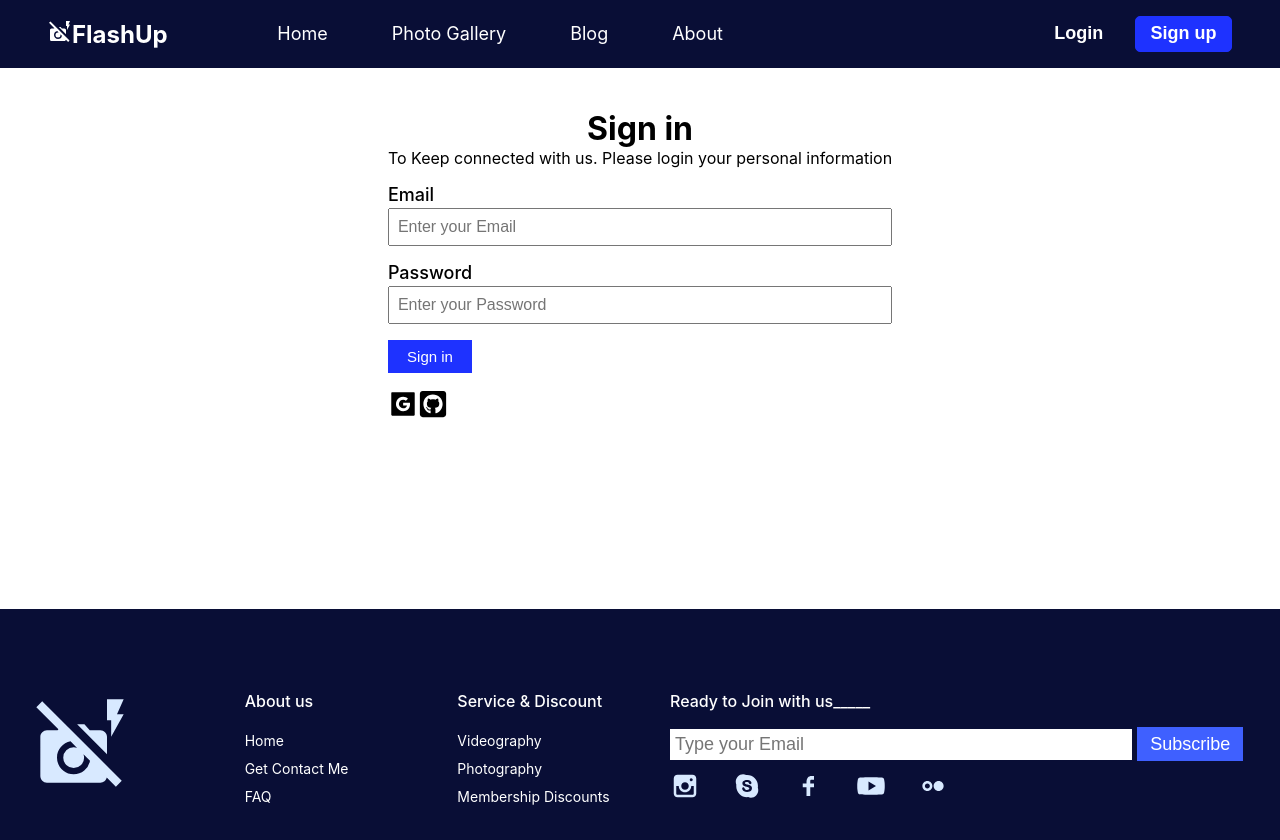
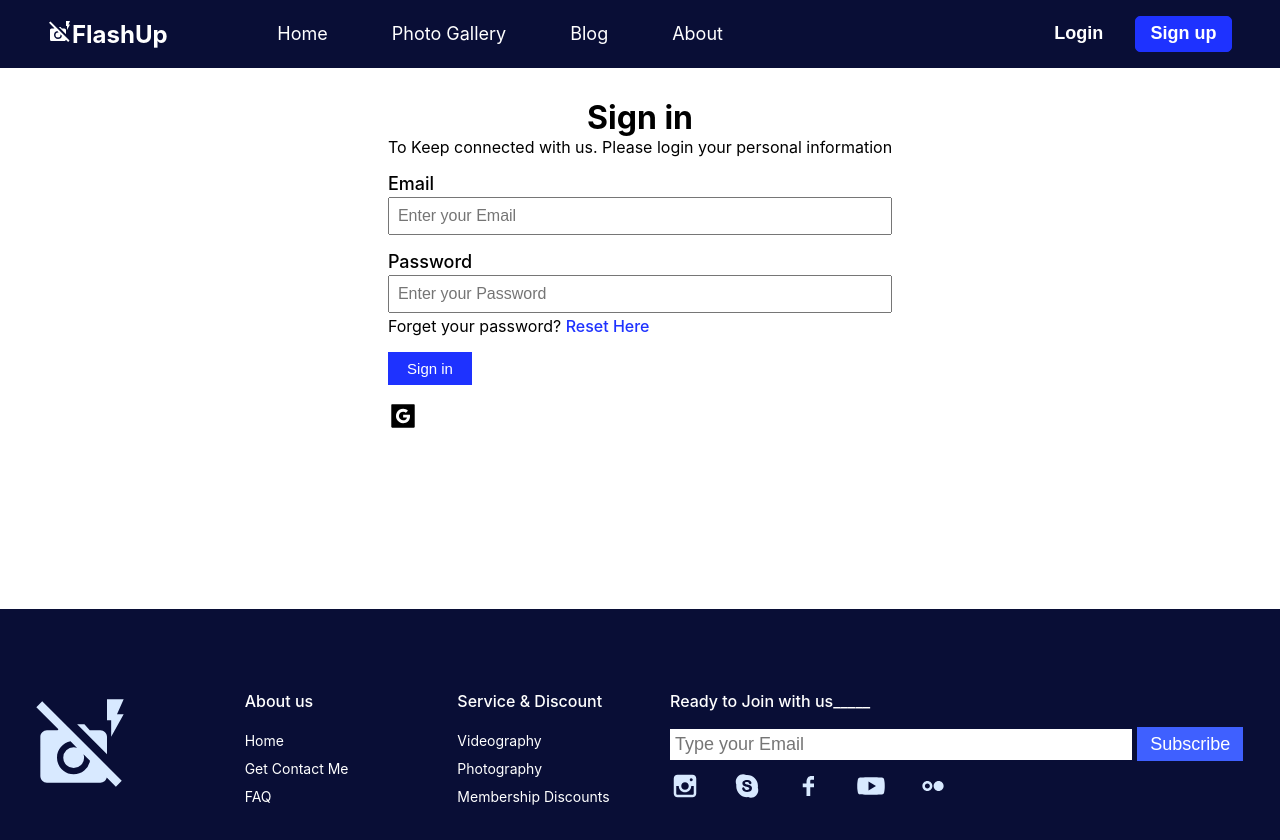
Before and after one commit to morshedulmunna/Flash-up, a React (Create React App) app: page /login in a window 1280 px wide. Shown: the top 840 px of the page. Built offline with nearby package versions, Linux system fonts and the light colour scheme; no server answers.

Commit message:
Long in Form Handle Done

```diff
--- a/package.json
+++ b/package.json
@@ -10,6 +10,7 @@
     "react": "^18.0.0",
     "react-dom": "^18.0.0",
     "react-firebase-hooks": "^5.0.3",
+    "react-hot-toast": "^2.2.0",
     "react-icons": "^4.3.1",
     "react-router-dom": "6",
     "react-scripts": "5.0.1",
--- a/src/App.js
+++ b/src/App.js
@@ -12,11 +12,13 @@ import {
 } from "./pages/index.pages";
 import RequireAuth from "./requireAuth/RequireAuth";
 import { Footer, Navbar } from "./shared";
+import { Toaster } from "react-hot-toast";
 
 function App() {
   return (
     <>
       <Navbar />
+      <Toaster />
       <Routes>
         <Route path="/" element={<Home />} />
         <Route path="/photo-gallery" element={<PhotoGallery />} />
--- a/src/pages/Login/Login.css
+++ b/src/pages/Login/Login.css
@@ -30,6 +30,15 @@
   font-size: 16px;
   width: 100%;
 }
+.subLink > p {
+  font-weight: 400;
+  font-size: 16px;
+}
+.subLink p > span {
+  cursor: pointer;
+  color: #1e32ff;
+  font-weight: 500;
+}
 .login_content button {
   padding: 0.5rem 1.2rem;
   background-color: #1e32ff;
--- a/src/pages/Login/Login.js
+++ b/src/pages/Login/Login.js
@@ -1,28 +1,75 @@
 import React, { useEffect, useState } from "react";
 import "./Login.css";
 import { AiFillGoogleSquare } from "react-icons/ai";
-import { FaGithubSquare } from "react-icons/fa";
-import { useNavigate } from "react-router-dom";
-import { useSignInWithEmailAndPassword } from "react-firebase-hooks/auth";
+import { useLocation, useNavigate } from "react-router-dom";
+import {
+  useSignInWithEmailAndPassword,
+  useSignInWithGoogle,
+} from "react-firebase-hooks/auth";
 import auth from "../../firebase/firebaseInit";
+import toast from "react-hot-toast";
+import { sendPasswordResetEmail } from "firebase/auth";
+
+//toast
 
 const Login = () => {
   const [email, setEmail] = useState("");
   const [password, setPassword] = useState("");
+  const [signInWithEmailAndPassword, user, loading, error] =
+    useSignInWithEmailAndPassword(auth);
+  const [signInWithGoogle, userGoogle] = useSignInWithGoogle(auth);
+
   const navigate = useNavigate();
-  const [signInWithEmailAndPassword, user] =
-    useSignInWithEmailAndPassword(auth);
+  const location = useLocation();
+  let from = location.state?.from?.pathname || "/";
 
   const handleLogIn = (e) => {
     e.preventDefault();
     signInWithEmailAndPassword(email, password);
   };
 
+  // successful Login ==>>
   useEffect(() => {
-    if (user) {
-      navigate("/");
+    if (user || userGoogle) {
+      toast.success("Login Successfull!");
+      navigate(from, { replace: true });
     }
-  }, [user]);
+  }, [from, navigate, user, userGoogle]);
+
+  // Error Checking..
+  useEffect(() => {
+    if (error) {
+      console.log(error.code);
+      switch (error.code) {
+        case "auth/wrong-password":
+          toast.error("Password is Wrong! Forget your Password");
+          break;
+        case "auth/too-many-requests":
+          toast.error("Too Many Requests!");
+          break;
+        case "auth/user-not-found":
+          toast.error("User Not Available, Please Sign Up!");
+          break;
+        default:
+          toast.error("Somting is wrong");
+          break;
+      }
+    }
+  }, [error]);
+
+  // Handle Forget Pass
+  const handleForgetPassword = () => {
+    sendPasswordResetEmail(auth, email)
+      .then(() => {
+        toast.success("Mail Sent!");
+      })
+      .catch((error) => {
+        const errorCode = error.code;
+        if (errorCode === "auth/missing-email") {
+          toast.error("Please Enter Email", { id: "signup" });
+        }
+      });
+  };
 
   return (
     <div className="login container">
@@ -50,16 +97,18 @@ const Login = () => {
                 placeholder="Enter your Password"
                 required
               />
+              <div className="subLink">
+                <p onClick={handleForgetPassword}>
+                  Forget your password? <span>Reset Here</span>
+                </p>
+              </div>
             </div>
             <button type="submit">Sign in</button>
           </form>
 
           <div className="social__login">
-            <i>
+            <i onClick={() => signInWithGoogle()}>
               <AiFillGoogleSquare />
-            </i>
-            <i>
-              <FaGithubSquare />
             </i>
           </div>
         </div>
--- a/src/pages/Signup/Signup.js
+++ b/src/pages/Signup/Signup.js
@@ -26,7 +26,7 @@ const Signup = () => {
     if (user) {
       navigat("/");
     }
-  }, [user]);
+  }, [navigat, user]);
 
   return (
     <div className="login container">
--- a/src/shared/Navbar/NAvbar.css
+++ b/src/shared/Navbar/NAvbar.css
@@ -108,7 +108,6 @@
   .btn {
     display: flex;
     flex-direction: column;
-    margin-left: 2rem;
   }
   .btn #log__in {
     margin-bottom: 4rem;
```
Also changed, not shown: 1 other file (tests, documents, lock files or other folders).
